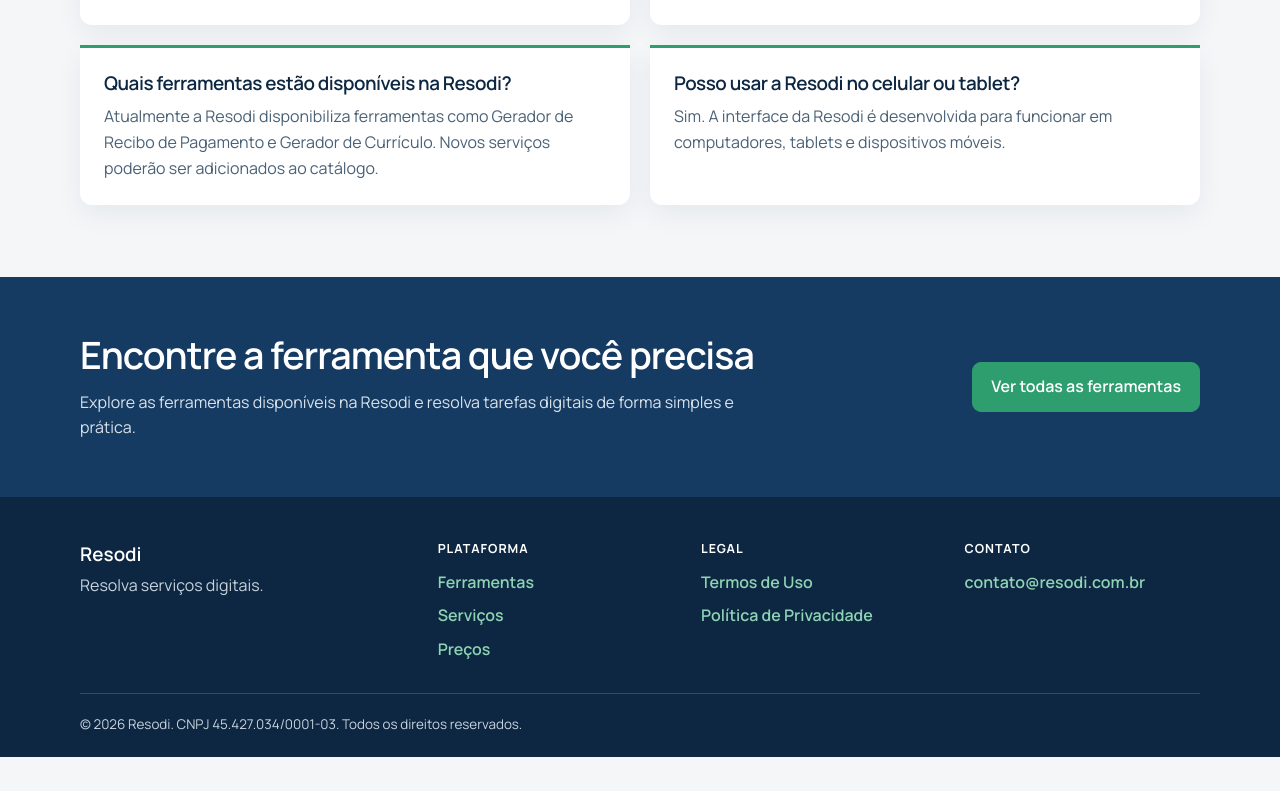
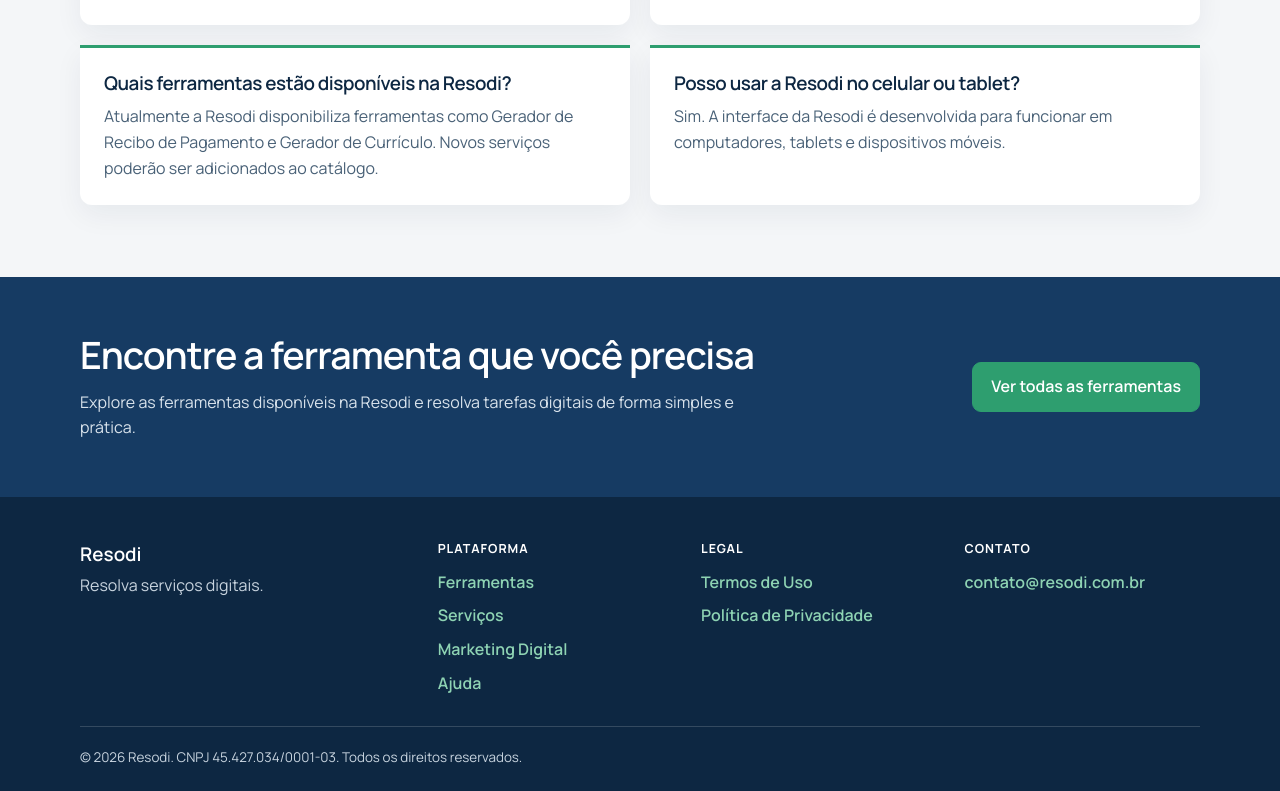
Before and after one commit to AdrianoMares/gerador-facil, a React (Vite) app: page / in a window 1280 px wide. Shown: the part 2669-3460 px from the top of the page. Before the commit the page ends 3426 px from the top, so only its background shows below. Built offline with nearby package versions, Linux system fonts and the light colour scheme; no server answers.

Commit message:
Update test footer navigation

```diff
--- a/src/app/layout/Footer.jsx
+++ b/src/app/layout/Footer.jsx
@@ -16,7 +16,8 @@ export function Footer() {
             <span>Plataforma</span>
             <Link to="/ferramentas">Ferramentas</Link>
             <Link to="/servicos">Serviços</Link>
-            <Link to="/precos">Preços</Link>
+            <Link to="/marketing-digital">Marketing Digital</Link>
+            <Link to="/ajuda">Ajuda</Link>
           </nav>
           <nav aria-label="Links legais">
             <span>Legal</span>
```
